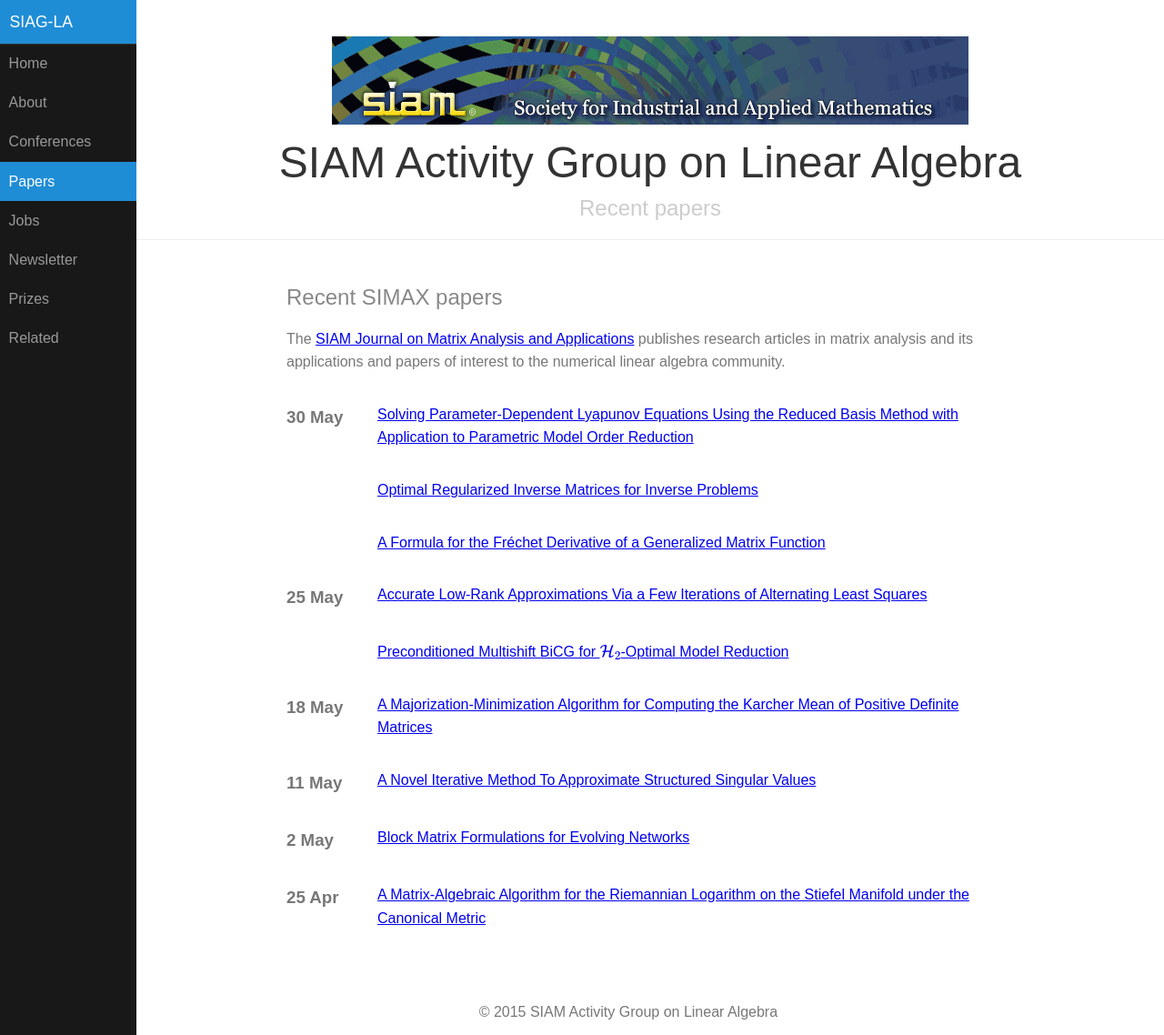
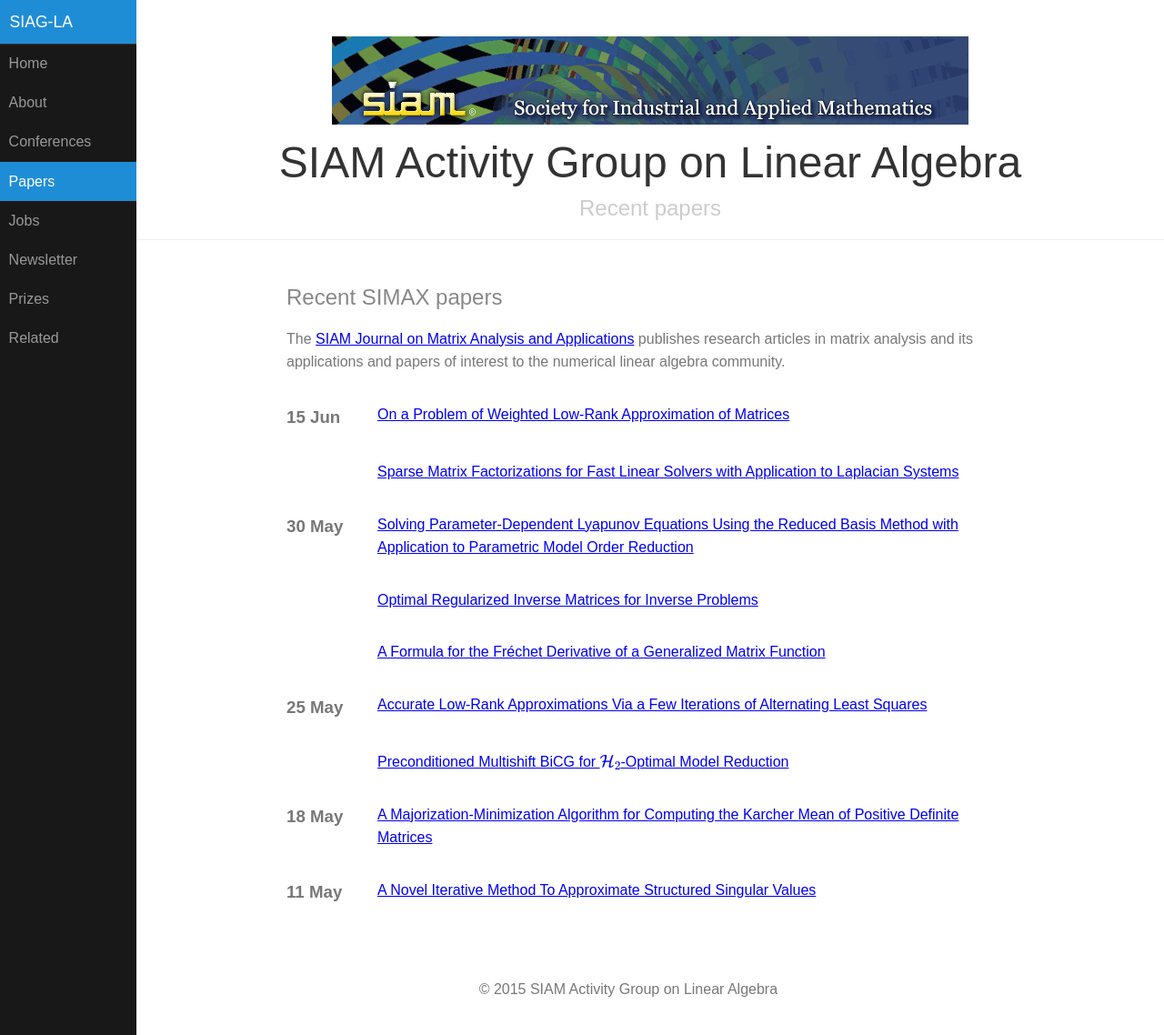
Before and after one commit to dbindel/siagla, a Jekyll site: the page built from simax.html, in a window 1280 px wide and 1138 px high. Shown: the whole window at 91% size. Built offline with Jekyll 4.4.1, drawn with Linux system fonts in a browser that asks for light colours; formulas are drawn with MathJax 3.

Commit message:
Automated updates to simax.yml

```diff
--- a/_data/simax.yml
+++ b/_data/simax.yml
@@ -2169,3 +2169,20 @@
   title: Solving Parameter-Dependent Lyapunov Equations Using the Reduced Basis Method
     with Application to Parametric Model Order Reduction
   volume: '38'
+- authors: ''
+  date: '2017-06-15T07:00:00Z'
+  doi: doi:10.1137/16M1077398
+  link: http://epubs.siam.org/doi/abs/10.1137/16M1077398?ai=s7&mi=3ezuvv&af=R
+  pp_end: '529'
+  pp_start: '505'
+  title: Sparse Matrix Factorizations for Fast Linear Solvers with Application to
+    Laplacian Systems
+  volume: '38'
+- authors: ''
+  date: '2017-06-15T07:00:00Z'
+  doi: doi:10.1137/15M1043145
+  link: http://epubs.siam.org/doi/abs/10.1137/15M1043145?ai=s7&mi=3ezuvv&af=R
+  pp_end: '553'
+  pp_start: '530'
+  title: On a Problem of Weighted Low-Rank Approximation of Matrices
+  volume: '38'
```
